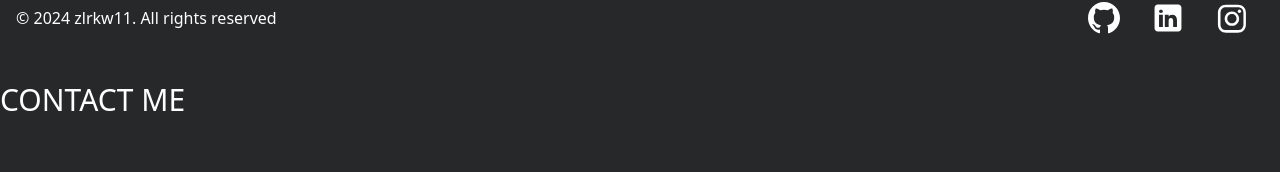
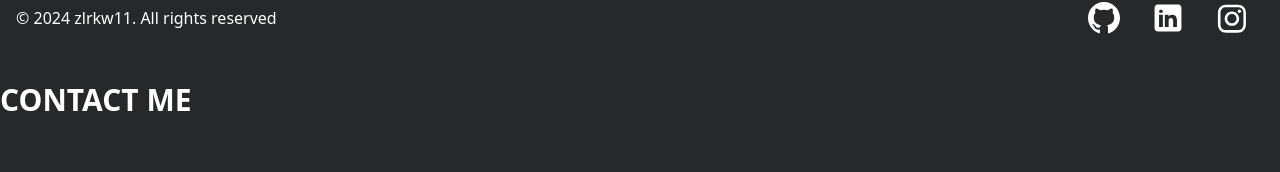
Before and after one commit to zlrkw11/portfolio-zl, a React (Vite) app: page / in a window 1280 px wide. Shown: the part 750-922 px from the top of the page. Built offline with nearby package versions, Linux system fonts and the light colour scheme.

Commit message:
setup framer motion

```diff
--- a/package.json
+++ b/package.json
@@ -10,6 +10,7 @@
     "preview": "vite preview"
   },
   "dependencies": {
+    "framer-motion": "^11.2.12",
     "react": "^18.3.1",
     "react-dom": "^18.3.1"
   },
--- a/src/pages/Contacts.jsx
+++ b/src/pages/Contacts.jsx
@@ -1,9 +1,11 @@
+import { motion } from "framer-motion";
 function Contacts() {
   return (
     <div className="w-full min-h-screen bg-dark-0 grid grid-rows-2">
       <div className="mt-8">
-        <h1 className="text-white text-3xl">CONTACT ME</h1>
+        <h1 className="text-white text-3xl font-bold">CONTACT ME</h1>
       </div>
+      <motion.h2 animate={{ fontSize: 50 }}>Contact Me</motion.h2>
     </div>
   );
 }
```
Also changed, not shown: 1 other file (tests, documents, lock files or other folders).
